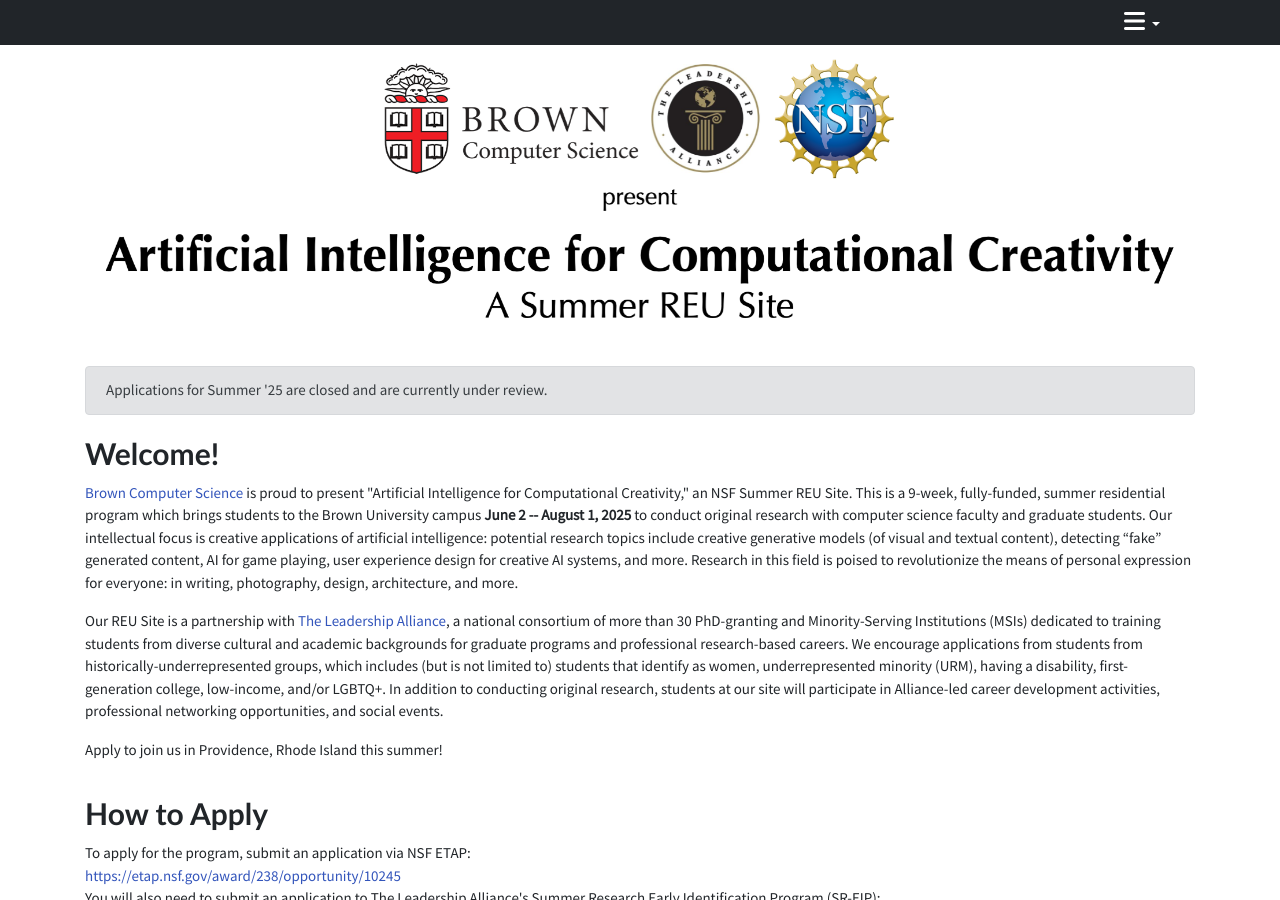
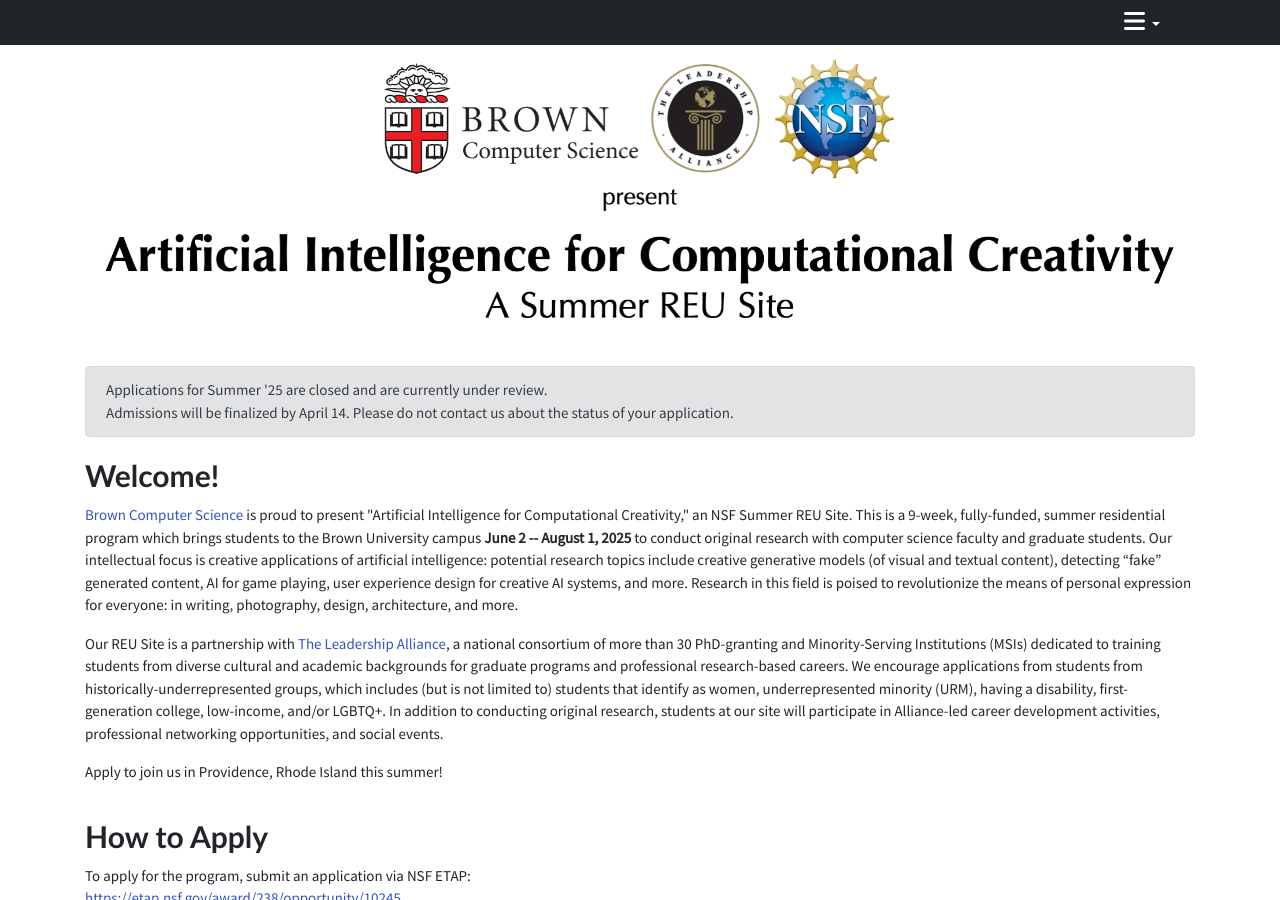
Before and after one commit to dritchie/reu-site-webpage, a Jekyll site: the page built from index.html, in a window 1280 px wide and 900 px high. Built offline with Jekyll 4.4.1, drawn with Linux system fonts in a browser that asks for light colours; nearby versions of some CDN libraries.

Commit message:
Update application status banner.

```diff
--- a/index.html
+++ b/index.html
@@ -48,6 +48,8 @@
 </div> -->
 <div class="alert alert-secondary" role="alert">
     Applications for Summer '25 are closed and are currently under review.
+    <br/>
+    Admissions will be finalized by April 14. Please do not contact us about the status of your application.
 </div>
 <!-- <div class="alert alert-secondary" role="alert">
     Admissions for Summer '24 are now complete. If you are interested in applying for Summer '25, please check back in late fall for updated information.
```
